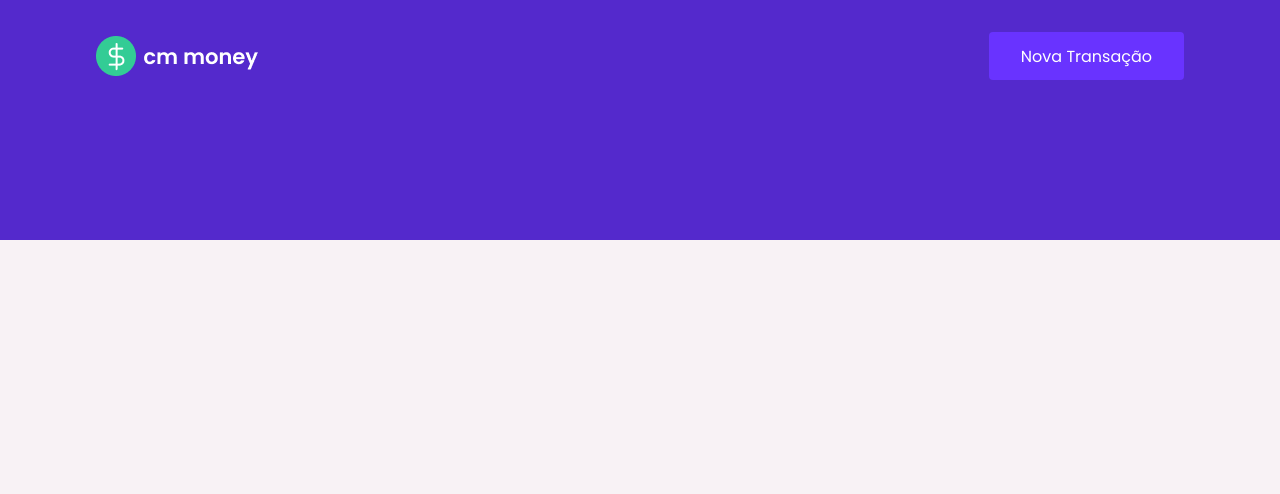
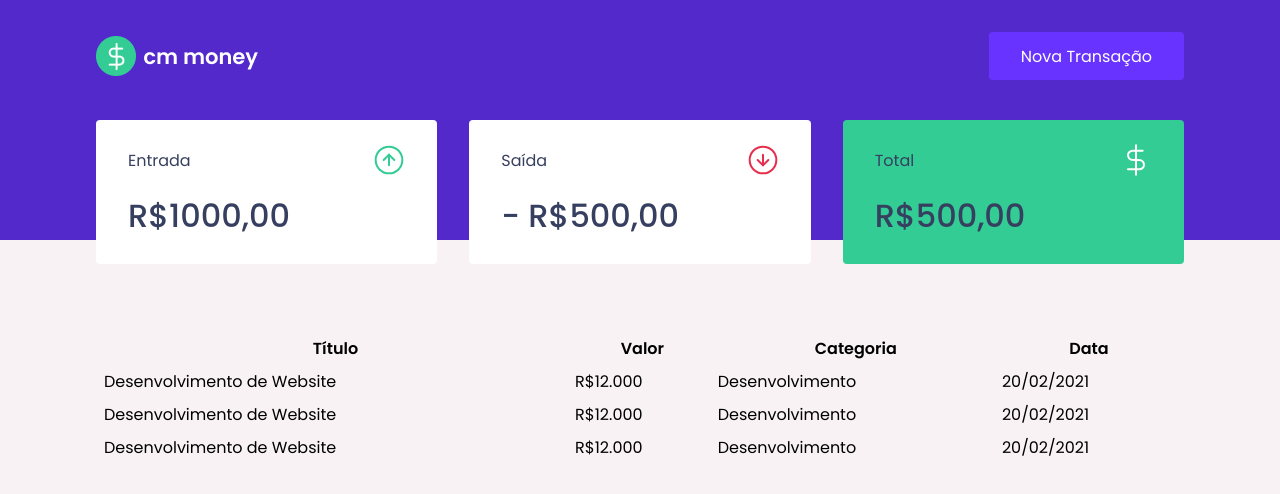
Before and after one commit to cesar-machado/cm-money, a React (Create React App) app: page / in a window 1280 px wide. Shown: the top 494 px of the page. Built offline with nearby package versions, Linux system fonts and the light colour scheme.

Commit message:
Dashboard, Summary and TransactionsTable are done

```diff
--- a/public/index.html
+++ b/public/index.html
@@ -8,7 +8,7 @@
     <link rel="shortcut icon" href="favicon.png" type="image/x-icon" />
 
     <link
-      href="https://fonts.googleapis.com/css2?family=Poppins:ital,wght@0,400;1,600&display=swap"
+      href="https://fonts.googleapis.com/css2?family=Poppins:wght@400;500;600&display=swap"
       rel="stylesheet"
     />
     <title>React App</title>
--- a/src/App.tsx
+++ b/src/App.tsx
@@ -1,10 +1,12 @@
-import { Header } from "./Header";
+import { Dashboard } from "./components/Dashboard";
+import { Header } from "./components/Header";
 import { GlobalStyle } from "./styles/global";
 
 function App() {
   return (
     <div>
       <Header />
+      <Dashboard />
       <GlobalStyle />
     </div>
   );
--- /dev/null
+++ b/src/components/Dashboard/index.tsx
@@ -0,0 +1,12 @@
+import { Summary } from "../Summary";
+import { TransactionsTable } from "../TransactionsTable";
+import { Container } from "./styles";
+
+export function Dashboard() {
+  return (
+    <Container>
+      <Summary />
+      <TransactionsTable />
+    </Container>
+  );
+}
--- /dev/null
+++ b/src/components/Dashboard/styles.ts
@@ -0,0 +1,7 @@
+import styled from "styled-components";
+
+export const Container = styled.main`
+  max-width: 1120px;
+  margin: 0 auto;
+  padding: 2.5rem 1rem;
+`;
--- a/src/Header/index.tsx
+++ b/src/components/Header/index.tsx
@@ -1,4 +1,4 @@
-import logo from "../assets/Logo.png";
+import logo from "../../assets/Logo.png";
 import { Container, Content } from "./styles";
 
 export function Header() {
--- /dev/null
+++ b/src/components/Summary/index.tsx
@@ -0,0 +1,33 @@
+import IncomeImg from "../../assets/income.svg";
+import OutcomeImg from "../../assets/outcome.svg";
+import TotalImg from "../../assets/total.svg";
+
+import { Container } from "./styles";
+
+export function Summary() {
+  return (
+    <Container>
+      <div>
+        <header>
+          <p>Entrada</p>
+          <img src={IncomeImg} alt="entradas" />
+        </header>
+        <strong>R$1000,00</strong>
+      </div>
+      <div>
+        <header>
+          <p>Saída</p>
+          <img src={OutcomeImg} alt="Saída" />
+        </header>
+        <strong>- R$500,00</strong>
+      </div>
+      <div className="highlight-background">
+        <header>
+          <p>Total</p>
+          <img src={TotalImg} alt="Total" />
+        </header>
+        <strong>R$500,00</strong>
+      </div>
+    </Container>
+  );
+}
--- /dev/null
+++ b/src/components/Summary/styles.ts
@@ -0,0 +1,33 @@
+import styled from "styled-components";
+
+export const Container = styled.div`
+  display: grid;
+  grid-template-columns: repeat(3, 1fr);
+  gap: 2rem;
+  margin-top: -10rem;
+
+  div {
+    background: var(--shape);
+    padding: 1.5rem 2rem;
+    border-radius: 0.25rem;
+    color: var(--text-title);
+
+    header {
+      display: flex;
+      align-items: center;
+      justify-content: space-between;
+    }
+
+    strong {
+      display: block;
+      margin-top: 1rem;
+      font-size: 2rem;
+      font-weight: 500;
+      line-height: 3rem;
+    }
+
+    &.highlight-background {
+      background: var(--green);
+    }
+  }
+`;
--- /dev/null
+++ b/src/components/TransactionsTable/index.tsx
@@ -0,0 +1,38 @@
+import { Container } from "./styles";
+
+export function TransactionsTable() {
+  return (
+    <Container>
+      <table>
+        <thead>
+          <tr>
+            <th>Título</th>
+            <th>Valor</th>
+            <th>Categoria</th>
+            <th>Data</th>
+          </tr>
+        </thead>
+        <tbody>
+          <tr>
+            <td>Desenvolvimento de Website</td>
+            <td>R$12.000</td>
+            <td>Desenvolvimento</td>
+            <td>20/02/2021</td>
+          </tr>
+          <tr>
+            <td>Desenvolvimento de Website</td>
+            <td>R$12.000</td>
+            <td>Desenvolvimento</td>
+            <td>20/02/2021</td>
+          </tr>
+          <tr>
+            <td>Desenvolvimento de Website</td>
+            <td>R$12.000</td>
+            <td>Desenvolvimento</td>
+            <td>20/02/2021</td>
+          </tr>
+        </tbody>
+      </table>
+    </Container>
+  );
+}
--- /dev/null
+++ b/src/components/TransactionsTable/styles.ts
@@ -0,0 +1,10 @@
+import styled from "styled-components";
+
+export const Container = styled.section`
+  margin-top: 4rem;
+
+  table {
+    width: 100%;
+    border-spacing: 0.5rem;
+  }
+`;
```
Also changed, not shown: src/components/Header/styles.ts (renamed from src/Header/styles.ts).
